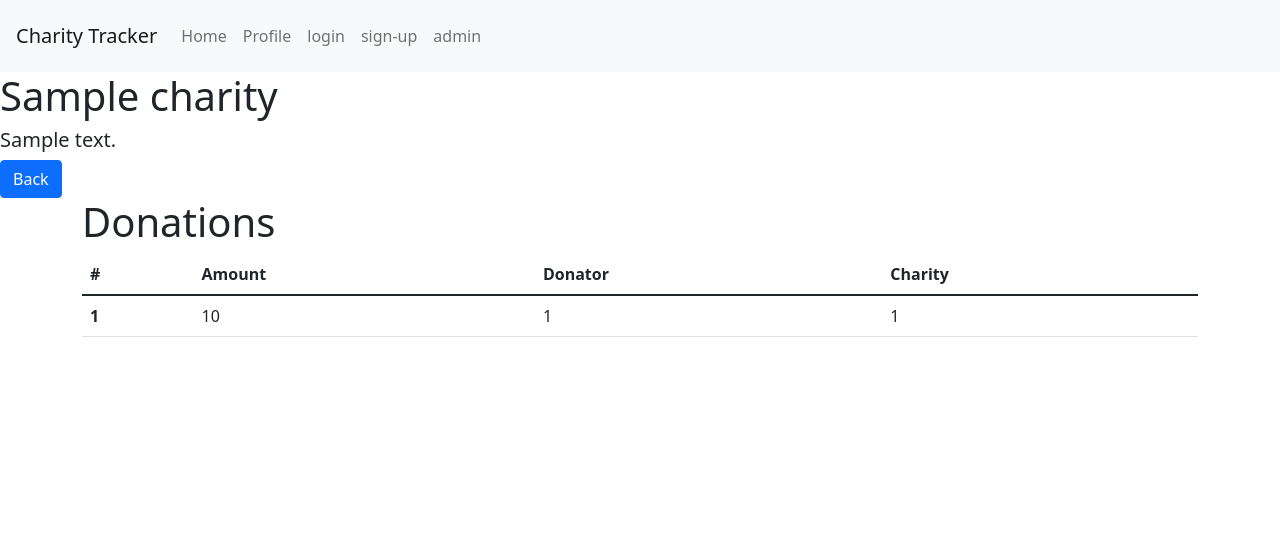
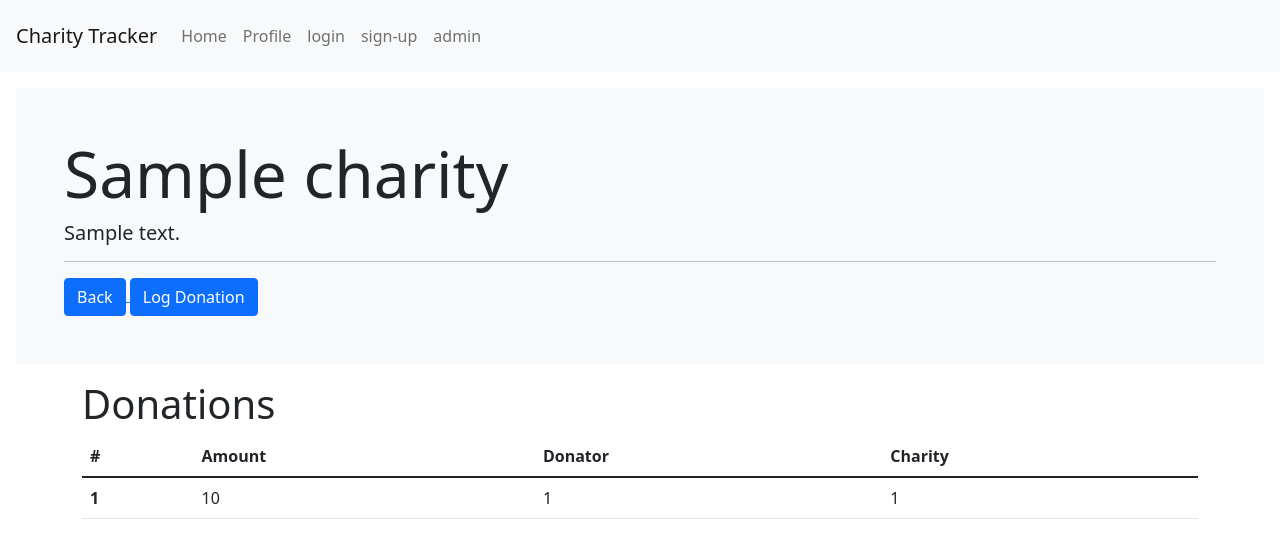
Before and after one commit to alexthegreat194/charity-tracker, a Flask app: template templates/charity.html in a window 1280 px wide. Shown: the top 558 px of the page. Run offline with Flask 2, Linux system fonts and the light colour scheme; the template is opened without the code that fills it: most values are stand-ins (such as "Sample title", 1, 10 or a date in 2020); some libraries are stand-ins or nearby versions.

Commit message:
made charity pretty

```diff
--- a/templates/charity.html
+++ b/templates/charity.html
@@ -2,11 +2,17 @@
 
 {% block content %}
 
-<h1>{{ charity.name }}</h1>
-<h5>{{ charity.description }}</h5>
-<a href="{{ url_for('index') }}">
-    <button type="button" class="btn btn-primary">Back</button>
-</a>
+<div class="bg-light p-5 rounded-lg m-3">
+    <h1 class="display-3">{{ charity.name }}</h1>
+    <h5 class="lead">{{ charity.description }}</h5>
+    <hr>
+    <a href="{{ url_for('index') }}">
+        <button type="button" class="btn btn-primary">Back</button>
+    </a>
+    <a href="{{ url_for('profile') }}">
+        <button type="button" class="btn btn-primary">Log Donation</button>
+    </a>
+</div>
 
 <div class="container">
     <h1>Donations</h1>
```
